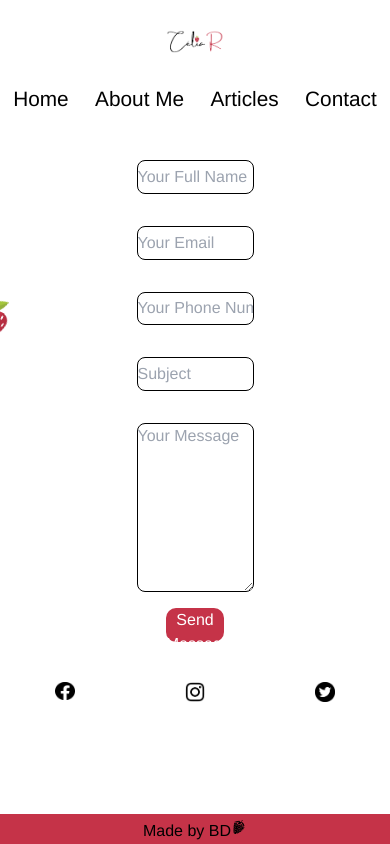
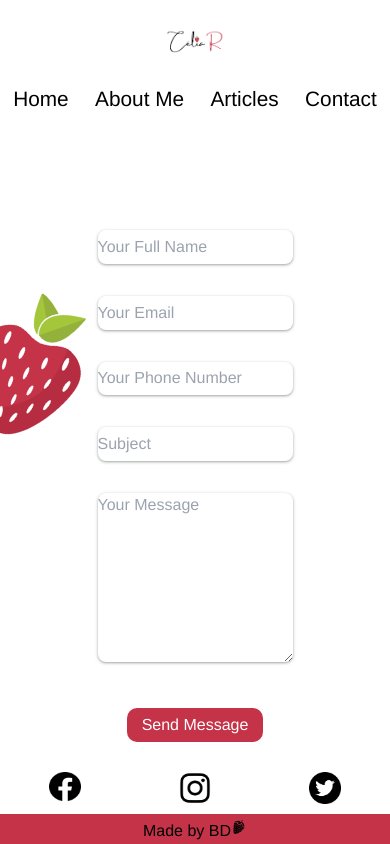
Before and after one commit to Benjamin-Dervieux/Cece-website, a Next.js app: page /contact in a window 390 px wide. Built offline with nearby package versions, Linux system fonts and the light colour scheme; no server answers; a web font is replaced by a local one.

Commit message:
media query on contact page made

```diff
--- a/pages/contact/contact.module.css
+++ b/pages/contact/contact.module.css
@@ -10,7 +10,8 @@
   height: 4vh;
   margin: 1rem;
   border-radius: 0.5rem;
-  border: 1px solid #000000;
+  box-shadow: rgba(60, 64, 67, 0.3) 0px 1px 2px 0px,
+    rgba(60, 64, 67, 0.15) 0px 1px 3px 1px;
 }
 
 .textarea {
@@ -18,7 +19,8 @@
   height: 20vh;
   margin: 1rem;
   border-radius: 0.5rem;
-  border: 1px solid #000000;
+  box-shadow: rgba(60, 64, 67, 0.3) 0px 1px 2px 0px,
+    rgba(60, 64, 67, 0.15) 0px 1px 3px 1px;
 }
 
 .formBtn {
@@ -46,3 +48,74 @@
 .link {
   width: 5vw;
 }
+
+@media screen and (max-width: 740px) {
+  .input {
+    width: 50vw;
+    height: 4vh;
+  }
+  .textarea {
+    width: 50vw;
+  }
+  .formBtn {
+    width: 35vw;
+    height: 4vh;
+    border-radius: 10px;
+    background-color: #c53348;
+    color: white;
+  }
+
+  .fraise {
+    width: 20vw;
+    position: absolute;
+    bottom: 500px;
+    left: -30px;
+    transform: rotate(25deg);
+  }
+  .displayLinks {
+    display: flex;
+    justify-content: space-around;
+    margin-top: 30px;
+  }
+
+  .link {
+    width: 5vw;
+  }
+}
+
+@media screen and (max-width: 1024px) {
+  .form {
+    margin-top: 100px;
+  }
+  .input {
+    width: 50vw;
+    height: 4vh;
+  }
+  .textarea {
+    width: 50vw;
+  }
+  .formBtn {
+    width: 35vw;
+    height: 4vh;
+    border-radius: 10px;
+    background-color: #c53348;
+    color: white;
+    margin-top: 30px;
+  }
+
+  .fraise {
+    width: 30vw;
+    position: absolute;
+    bottom: 400px;
+    left: -30px;
+    transform: rotate(25deg);
+  }
+  .displayLinks {
+    display: flex;
+    justify-content: space-around;
+  }
+
+  .link {
+    width: 8vw;
+  }
+}
```
